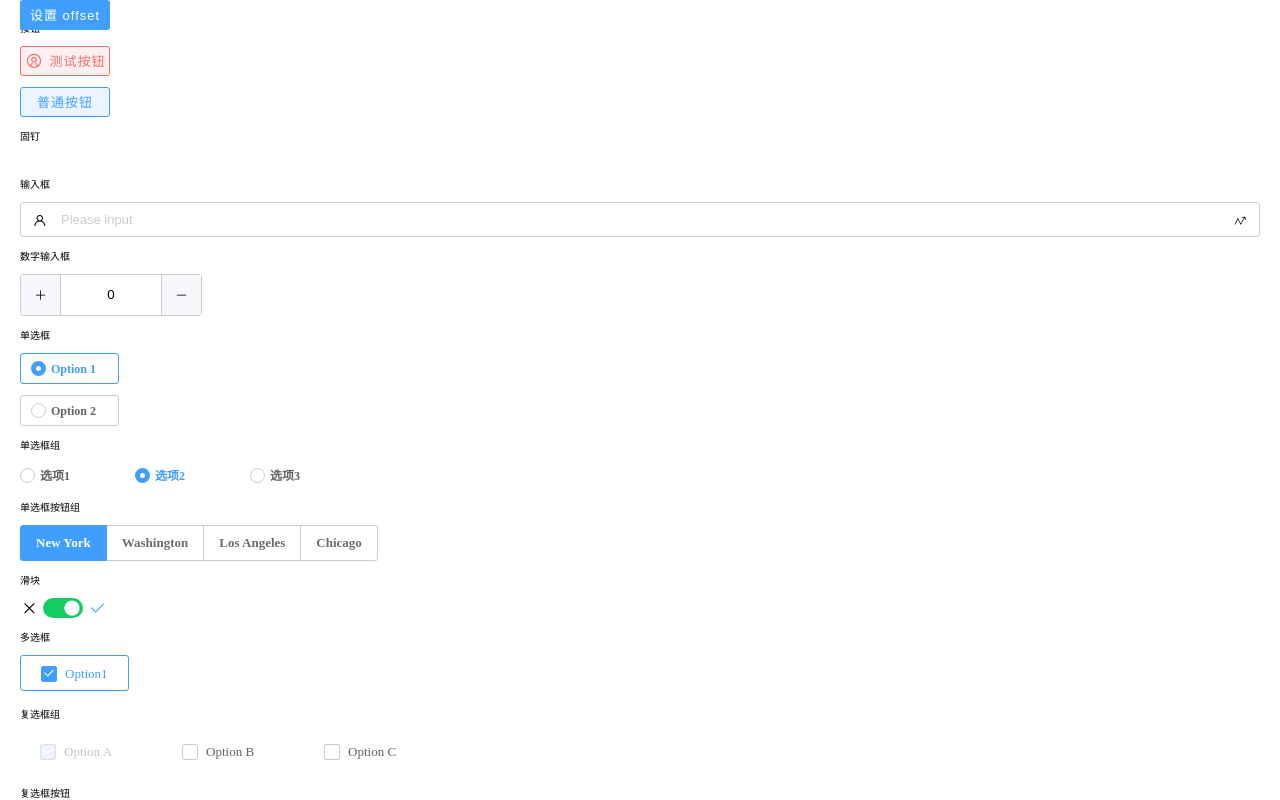
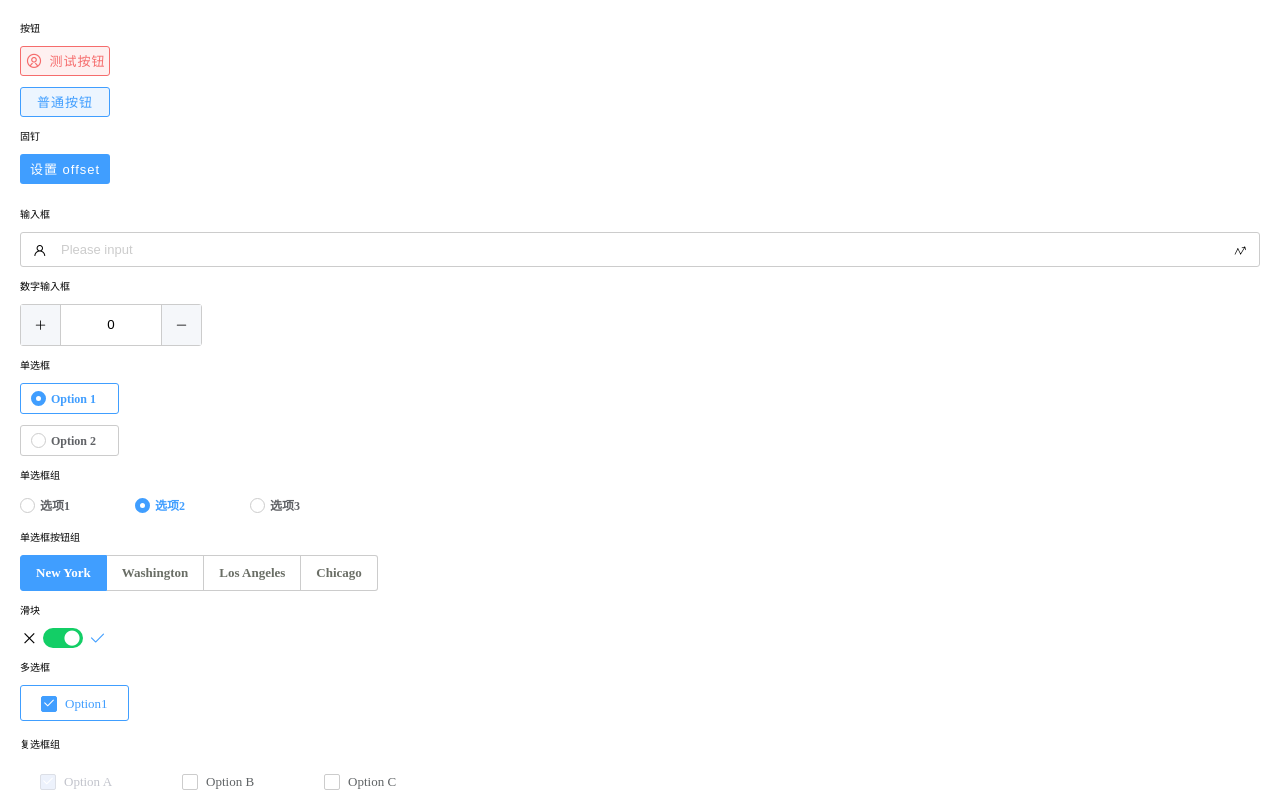
Before and after one commit to shengbenqiang/SComponent, a Vue app: page / in a window 1280 px wide. Shown: the top 800 px of the page. Built offline with nearby package versions, Linux system fonts and the light colour scheme.

Commit message:
0.0.20 组件库开发；tabs 组件开发完成，提供的功能和对应的样式与触发事件全部完成，affix 组件开发基本结构搭建完成，准备 codeReview 文档和代码；

```diff
--- a/src/components/SAffix/SAffix.css
+++ b/src/components/SAffix/SAffix.css
@@ -1,3 +1,3 @@
 .s-affix-con {
-    position: fixed;
+    /*position: fixed;*/
 }
--- a/src/components/SAffix/SAffix.vue
+++ b/src/components/SAffix/SAffix.vue
@@ -1,5 +1,5 @@
 <template>
-  <div class="s-affix-con" :style="affixSty">
+  <div class="s-affix-con">
     <slot />
   </div>
 </template>
```
Also changed, not shown: src/components/SInput/SInput.vue (indentation only).
